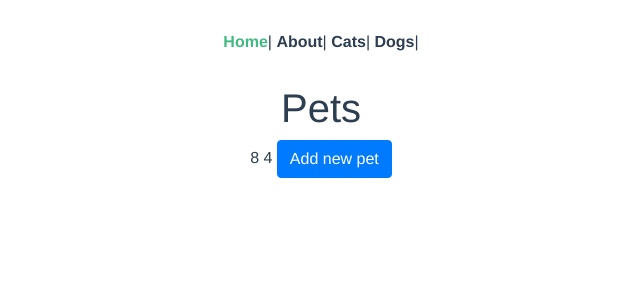
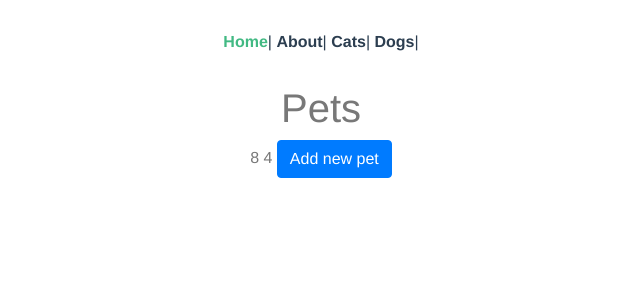
Before and after one commit to kalenhoneyfield/VuePets, a Vue app: page / in a window 1280 px wide. Shown: the top 300 px of the page, without its empty margins (319-959 px from the left). Built offline with nearby package versions, Linux system fonts and the light colour scheme.

Commit message:
added sass

```diff
--- /dev/null
+++ b/src/assets/sass/base/_variables.sass
@@ -0,0 +1,2 @@
+// fonts
+$blue: #787878
--- /dev/null
+++ b/src/assets/sass/components/_home.sass
@@ -0,0 +1,2 @@
+.home-view-container
+    color: $blue
--- /dev/null
+++ b/src/assets/sass/index.sass
@@ -0,0 +1,7 @@
+//libraries
+
+//base
+@import 'base/variables'
+
+//components
+@import 'components/home'
--- a/src/main.js
+++ b/src/main.js
@@ -3,6 +3,8 @@ import { BootstrapVue, IconsPlugin } from 'bootstrap-vue';
 
 import 'bootstrap/dist/css/bootstrap.css';
 import 'bootstrap-vue/dist/bootstrap-vue.css';
+
+import './assets/sass/index.sass';
 
 import App from './App.vue';
 import router from './router';
--- a/src/views/Home.vue
+++ b/src/views/Home.vue
@@ -1,5 +1,5 @@
 <template>
-  <div class="home">
+  <div class="home-view-container">
     <h1>Pets</h1>
     {{ animalsCount }}
     {{ getAllCats.length }}
```
